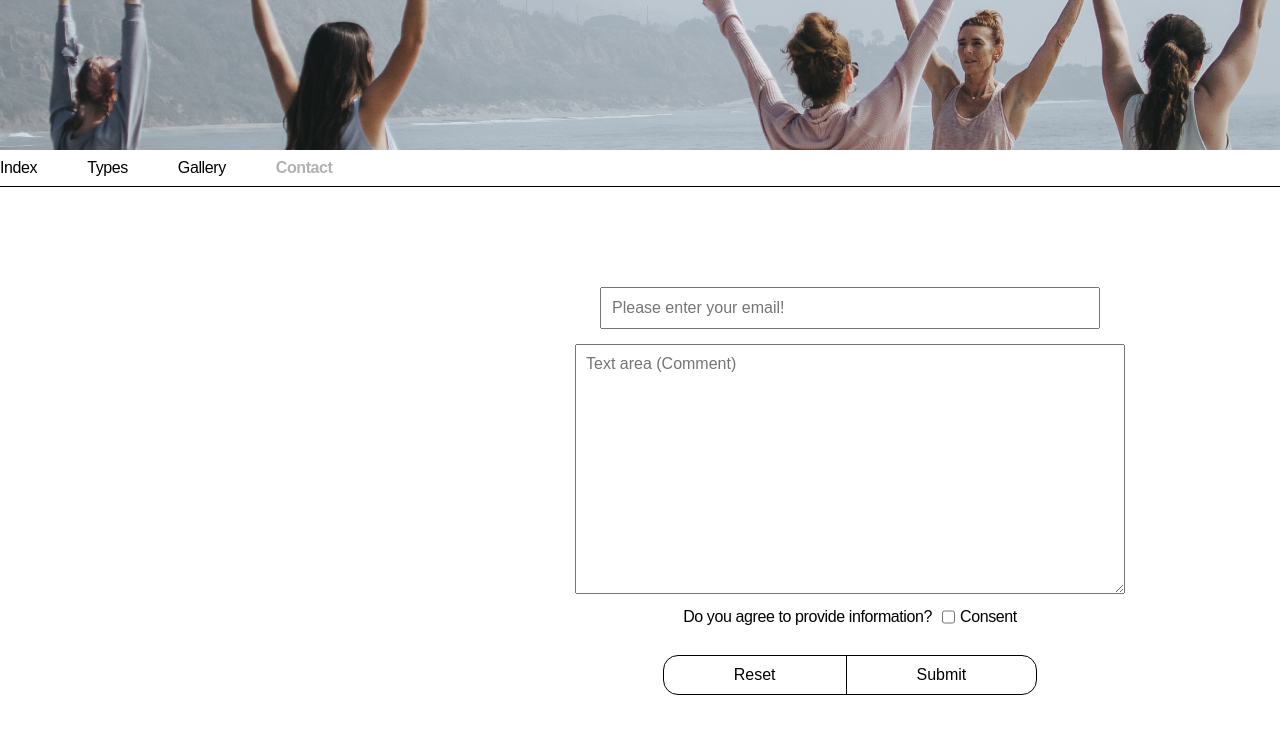
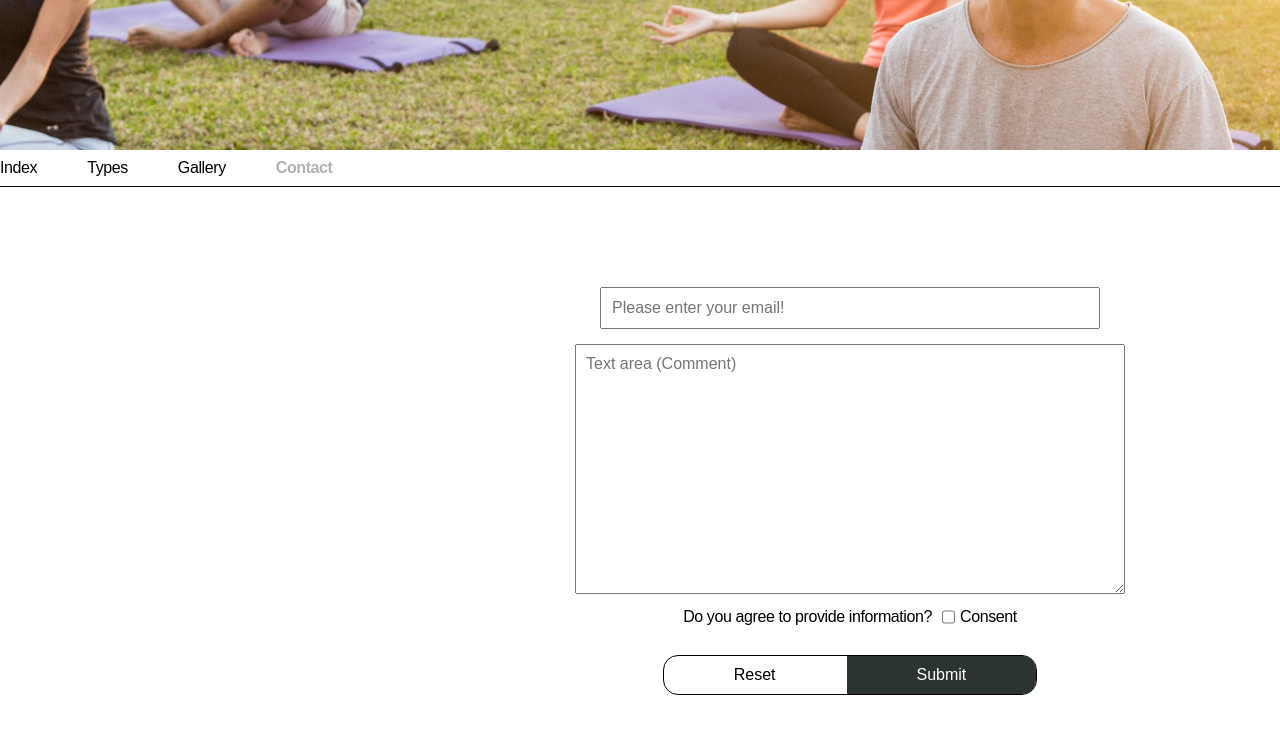
Before and after one commit to jeonoeun/yoga-site, a React (Create React App) app: page /contact in a window 1280 px wide. In both pictures the pointer is over the input "Submit". Shown: the top 734 px of the page. Built offline with nearby package versions, Linux system fonts and the light colour scheme.

Commit message:
23-04-28

```diff
--- a/src/App.css
+++ b/src/App.css
@@ -1,7 +1,3 @@
-/* * {
-  outline: 1px solid red;
-} */
-
 .container {
   width: 1700px;
   margin: 0 auto;
@@ -150,6 +146,7 @@ th {
 .btn-area {
   border: 1px solid;
   border-radius: 15px;
+  overflow: hidden;
 }
 
 .btn-area > input {
@@ -163,3 +160,15 @@ th {
 .btn-area .reset-btn {
   padding: 10px 70px;
 }
+
+.btn-area > input:hover {
+  background-color: #2c3333;
+  color: #fff;
+  transition: 0.3s;
+}
+
+.btn-area .reset-btn:hover {
+  background-color: #2c3333;
+  color: #fff;
+  transition: 0.3s;
+}
--- a/src/App.js
+++ b/src/App.js
@@ -11,7 +11,7 @@ export default function App() {
     <div>
       <img
         className="banner-img"
-        src={process.env.PUBLIC_URL + "./images/two.jpg"}
+        src={process.env.PUBLIC_URL + "./images/banner.jpg"}
         alt=""
       />
       <Navbar />
```
Also changed, not shown: public/images/banner.jpg (renamed from public/images/one.jpg), public/images/two.jpg (deleted).
